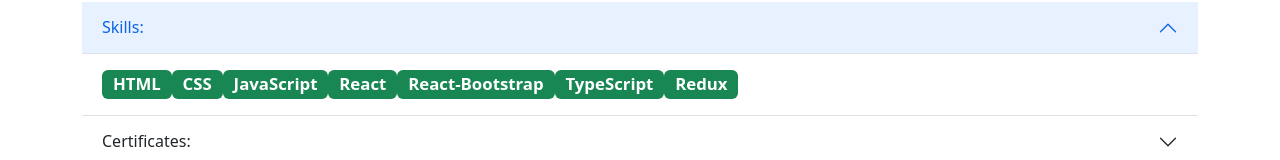
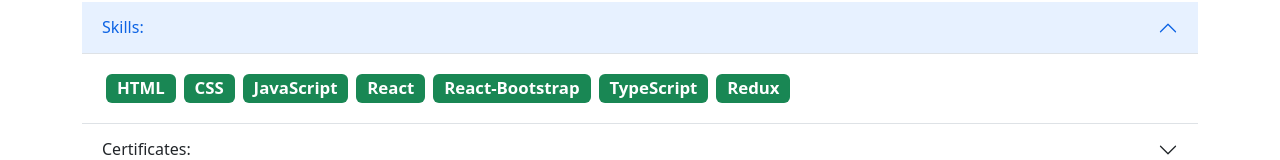
Before and after one commit to bigfatpartyguy/mitrasoft-posts, a React (Create React App) app: page /about in a window 1280 px wide. Shown: the part 363-523 px from the top of the page. Built offline with nearby package versions, Linux system fonts and the light colour scheme.

Commit message:
Add Comments component
Created a separate component for displaying comments for a
specific post. Added basic logic for showing and hiding comments
for a post when the button 'show/hide comments' is clicked.

```diff
--- a/src/components/About/About.jsx
+++ b/src/components/About/About.jsx
@@ -55,13 +55,27 @@
                 fontSize: '1.4em',
               }}
             >
-              <Badge bg="success">HTML</Badge>
-              <Badge bg="success">CSS</Badge>
-              <Badge bg="success">JavaScript</Badge>
-              <Badge bg="success">React</Badge>
-              <Badge bg="success">React-Bootstrap</Badge>
-              <Badge bg="success">TypeScript</Badge>
-              <Badge bg="success">Redux</Badge>
+              <Badge className="m-1" bg="success">
+                HTML
+              </Badge>
+              <Badge className="m-1" bg="success">
+                CSS
+              </Badge>
+              <Badge className="m-1" bg="success">
+                JavaScript
+              </Badge>
+              <Badge className="m-1" bg="success">
+                React
+              </Badge>
+              <Badge className="m-1" bg="success">
+                React-Bootstrap
+              </Badge>
+              <Badge className="m-1" bg="success">
+                TypeScript
+              </Badge>
+              <Badge className="m-1" bg="success">
+                Redux
+              </Badge>
             </Accordion.Body>
           </Accordion.Item>
           <Accordion.Item eventKey="1">
--- /dev/null
+++ b/src/components/Comments/Comments.jsx
@@ -0,0 +1,14 @@
+import ListGroup from 'react-bootstrap/ListGroup';
+
+export default function Comments({comments}) {
+  return (
+    <ListGroup variant="flush">
+      {comments.map((comment) => (
+        <ListGroup.Item key={comment.id}>
+          <div className="fw-bold">{comment.email}</div>
+          <div>{comment.body}</div>
+        </ListGroup.Item>
+      ))}
+    </ListGroup>
+  );
+}
--- /dev/null
+++ b/src/components/Comments/index.js
@@ -0,0 +1 @@
+export {default} from './Comments';
--- a/src/components/MainPage/MainPage.jsx
+++ b/src/components/MainPage/MainPage.jsx
@@ -5,11 +5,35 @@
 
 export default function MainPage() {
   const [posts, setPosts] = useState(null);
+  const [comments, setComments] = useState({
+    postId: null,
+    data: null,
+  });
+
+  const loadComments = (postId) => {
+    if (comments.postId === postId) {
+      setComments({
+        postId: null,
+        data: null,
+      });
+      return;
+    }
+    axios
+      .get(`https://jsonplaceholder.typicode.com/posts/${postId}/comments`)
+      .then((response) => {
+        console.log(response);
+        setComments({
+          postId,
+          data: response.data,
+        });
+      });
+  };
 
   useEffect(() => {
     axios
       .get('https://jsonplaceholder.typicode.com/posts')
       .then((response) => {
+        console.log(response);
         setPosts(response.data);
       })
       .catch((error) => console.log(error.message));
@@ -20,7 +44,15 @@
       <h1>All Posts</h1>
       {posts
         ? posts.map((post) => (
-            <Post key={post.id} title={post.title} text={post.body} />
+            <Post
+              postId={post.id}
+              userId={post.userId}
+              key={post.id}
+              title={post.title}
+              text={post.body}
+              onCommentsClick={loadComments}
+              comments={comments.postId === post.id ? comments : null}
+            />
           ))
         : null}
     </Container>
--- a/src/components/Post/Post.jsx
+++ b/src/components/Post/Post.jsx
@@ -2,8 +2,13 @@
 import Image from 'react-bootstrap/Image';
 import Card from 'react-bootstrap/Card';
 import Button from 'react-bootstrap/Button';
+import Comments from '../Comments';
 import avatar from '../../assets/images/avatar.jpg';
-export default function Post({title, text}) {
+export default function Post({title, text, postId, onCommentsClick, comments}) {
+  const handleCommentsClick = () => {
+    if (!postId) return;
+    onCommentsClick(postId);
+  };
   return (
     <Card>
       <Card.Body>
@@ -16,7 +21,10 @@
         <Card.Title>{title}</Card.Title>
         <Card.Text>{text}</Card.Text>
         <Card.Footer>
-          <Button variant="dark">Comments</Button>
+          <Button variant="dark" onClick={handleCommentsClick}>
+            {comments ? 'Hide comments' : 'Show comments'}
+          </Button>
+          {comments ? <Comments comments={comments.data} /> : null}
         </Card.Footer>
       </Card.Body>
     </Card>
```
